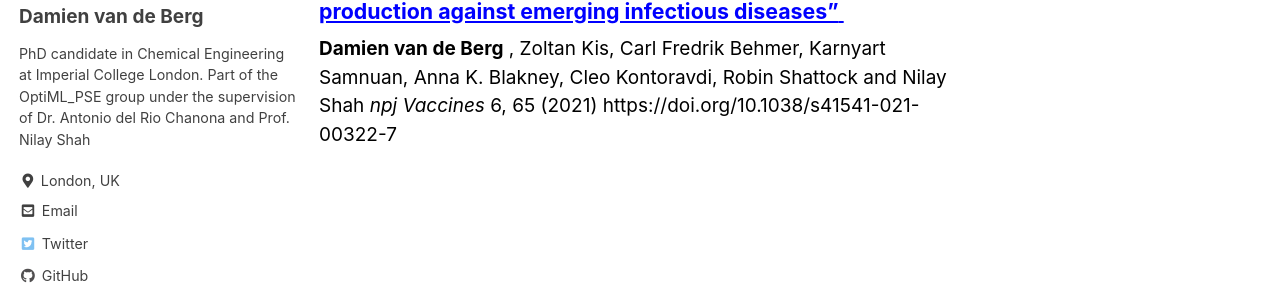
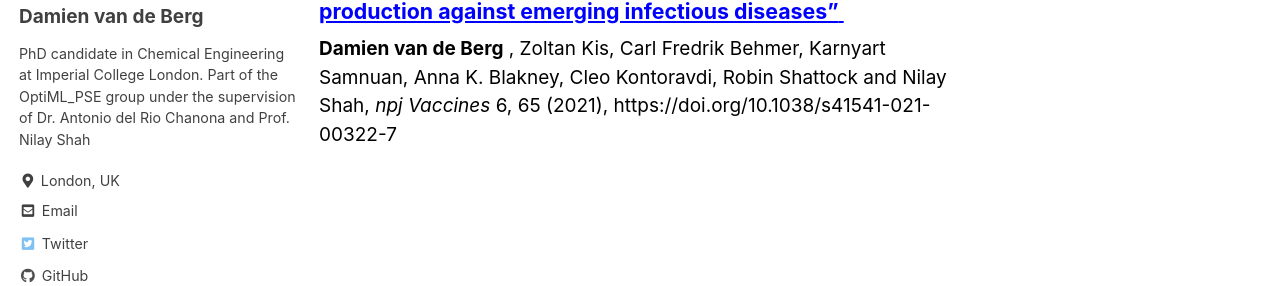
Before and after one commit to dv516/dv516.github.io, a Jekyll site: the page built from Publications.md, in a window 1280 px wide. Shown: the part 210-496 px from the top of the page. Built offline with Jekyll 4.4.1, drawn with Linux system fonts in a browser that asks for light colours; cached includes are drawn as plain includes.

```diff
--- a/Publications.md
+++ b/Publications.md
@@ -6,6 +6,6 @@ header: "Publications"
 
 ### [**"Quality by design modelling to support rapid RNA vaccine production against emerging infectious diseases"** ](https://www.nature.com/articles/s41541-021-00322-7)
 
-**Damien van de Berg** , Zoltan Kis, Carl Fredrik Behmer, Karnyart Samnuan, Anna K. Blakney, Cleo Kontoravdi, Robin Shattock and Nilay Shah
-_npj Vaccines_ 6, 65 (2021)
+**Damien van de Berg** , Zoltan Kis, Carl Fredrik Behmer, Karnyart Samnuan, Anna K. Blakney, Cleo Kontoravdi, Robin Shattock and Nilay Shah,
+ _npj Vaccines_ 6, 65 (2021),
 https://doi.org/10.1038/s41541-021-00322-7
```
